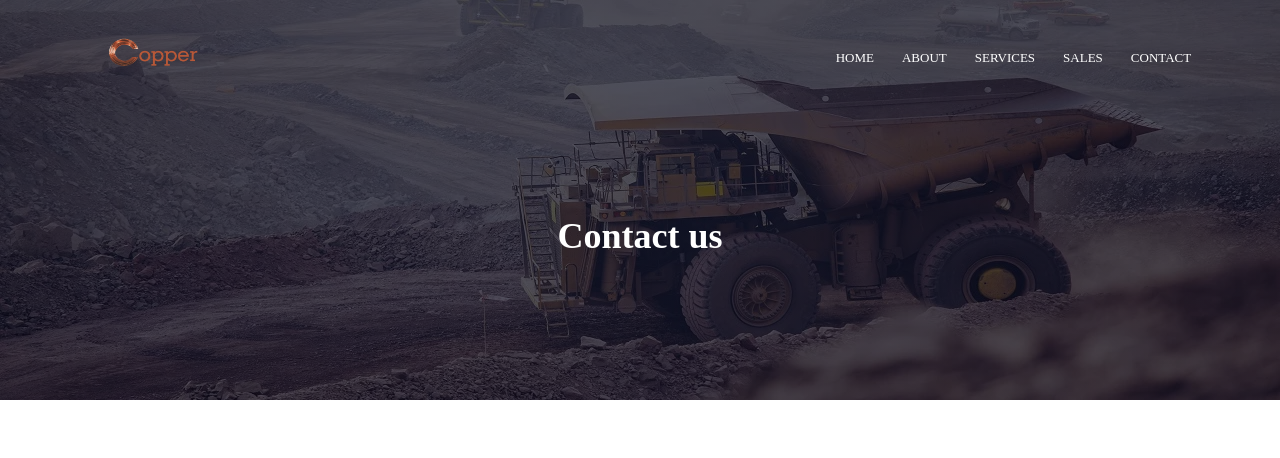
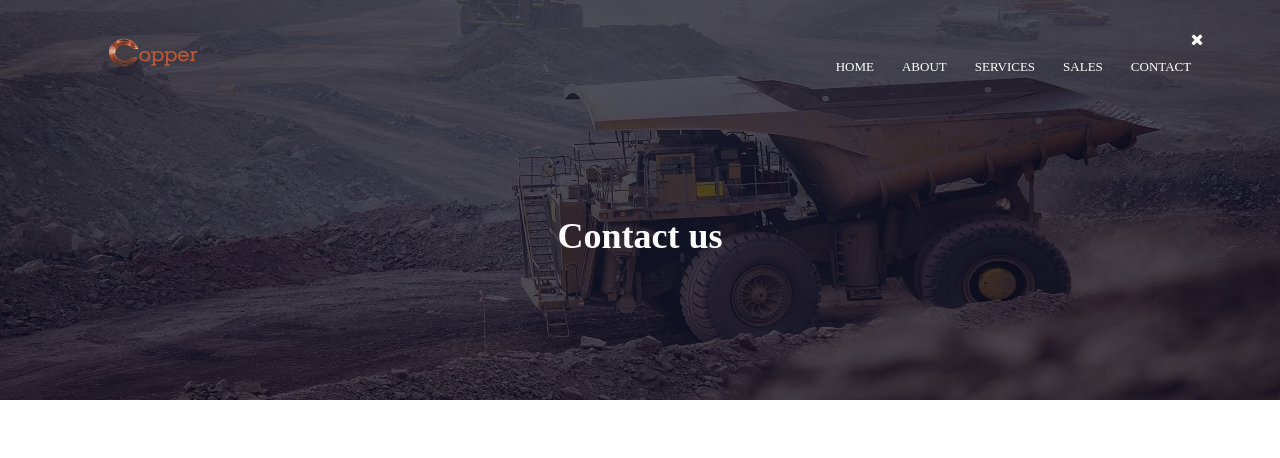
Before and after one commit to simongotthaskill/namcoppermine, a plain HTML site: page contact.html in a window 1280 px wide. Shown: the top 458 px of the page. Drawn offline with Linux system fonts and the light colour scheme.

Commit message:
Update contact.html

```diff
--- a/contact.html
+++ b/contact.html
@@ -11,7 +11,7 @@
        <nav>
            <a href="index.html"><img src="Copper.png"></a>
            <div class="nav-links" id="navLinks">
-           <svg width="50" height="50"><image href="xmark.svg" width="50" height="50" onclick="hideMenu()"/></svg>
+           <i class="fa fa-times" onclick="hideMenu()"/></i>
 
                <ul>
                    <li><a href="index.html">HOME</a></li>
```
